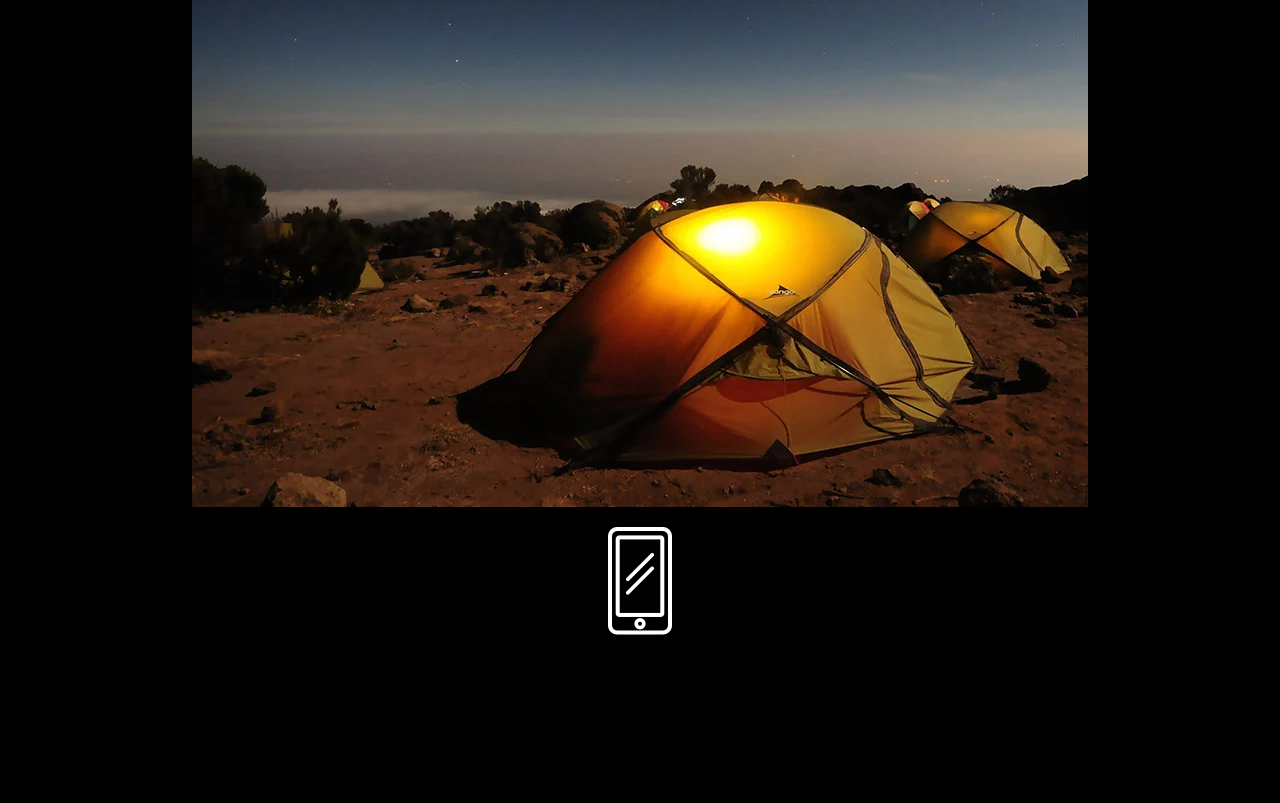
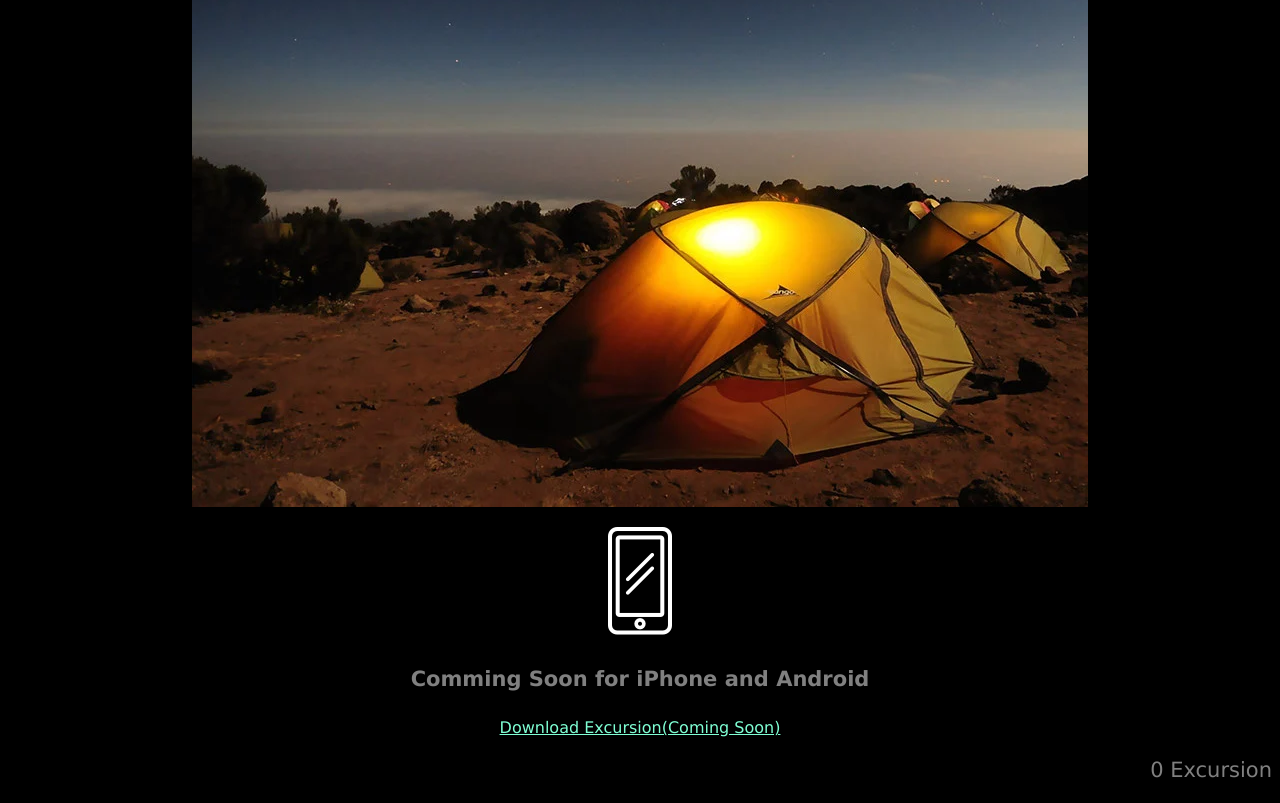
Before and after one commit to DIPALI-gawali/excursion, a plain HTML site: page index.html in a window 1280 px wide. Shown: the part 505-1308 px from the top of the page. Before the commit the page ends 1160 px from the top, so only its background shows below. Drawn offline with Linux system fonts and the light colour scheme.

Commit message:
Final Push

```diff
--- a/Resources/css/style.css
+++ b/Resources/css/style.css
@@ -22,7 +22,7 @@ body {
 
 .header--sub-header{
     font-size: 21px;
-    color:#ffffff;
+    color:grey;
 }
 
 
@@ -30,3 +30,9 @@ body {
     font-size: 16px;
     color: aquamarine;
 }
+
+.footer--copyright{
+    font-size: 21px;
+    color: gray;
+    text-align: right;
+}
--- a/index.html
+++ b/index.html
@@ -17,5 +17,8 @@
     <h4 class="header--sub-header">Excursion remember places yo like, nad recommands new points of interest around you.</h4>
     <p><img src="Resources/images/camp.png" ></p>
     <p><img src="Resources/images/phone.png" ></p>
+    <h4 class="header--sub-header">Comming Soon for iPhone and Android</h4>
+    <p><a class="link--cta" href="#">Download Excursion(Coming Soon)</a></p>
+    <p class="footer--copyright">0 Excursion</p>
 </body>
 </html>
```
